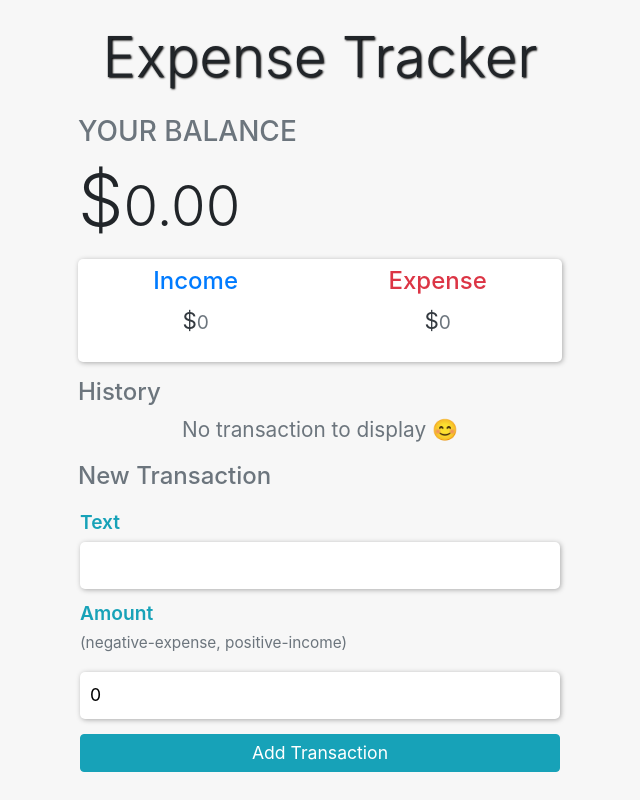
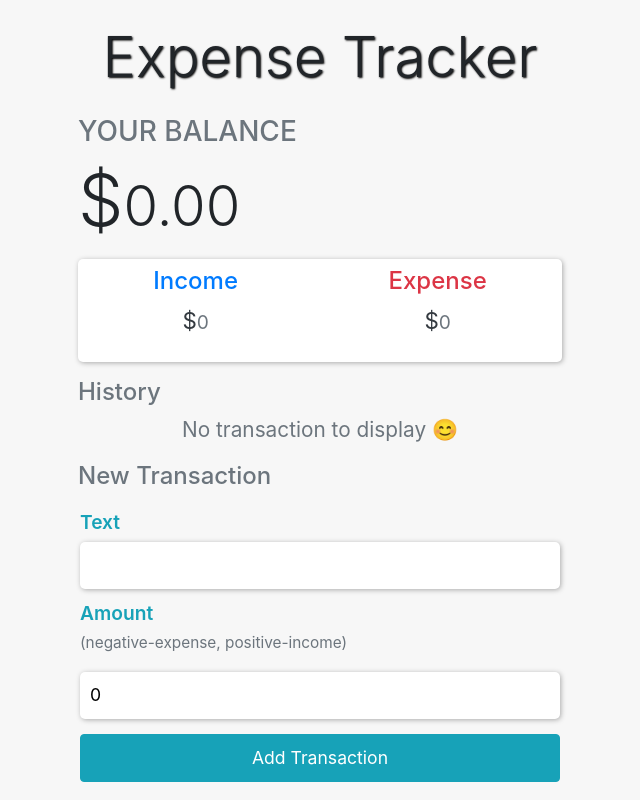
Before and after one commit to mubashirimtiaz/Expense-Tracker, a React (Create React App) app: page / in a window 1280 px wide. Shown: the whole page, without its empty margins (320-960 px from the left). Built offline with nearby package versions, Linux system fonts and the light colour scheme.

Commit message:
Update index.css

```diff
--- a/src/index.css
+++ b/src/index.css
@@ -93,7 +93,7 @@ form label {
 }
 form .btn {
   width: 100%;
-  padding: 5px 0;
+  padding: 10px 0;
   font-size: 1.1rem;
   margin-top: 5px;
 }
```
